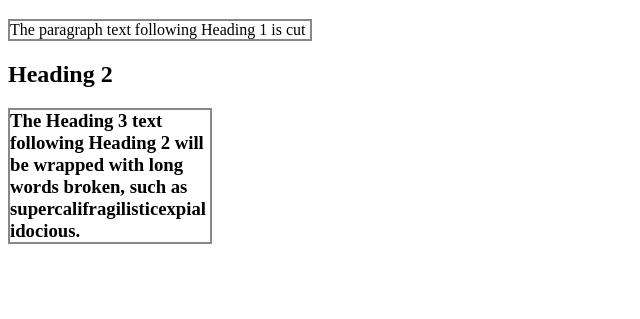
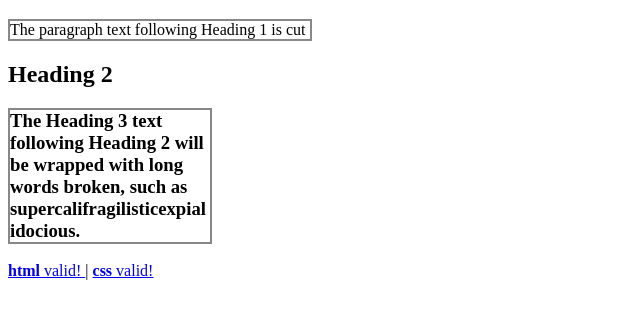
Before and after one commit to Violet6602/IDT110Work, a plain HTML site: page ciw/OL_3-1/OL_3-1.html in a window 1280 px wide. Shown: the part 61-380 px from the top of the page, without its empty margins (0-640 px from the left). Drawn offline with Linux system fonts and the light colour scheme.

Commit message:
Added some validation links

```diff
--- a/ciw/OL_3-1/OL_3-1.html
+++ b/ciw/OL_3-1/OL_3-1.html
@@ -32,5 +32,13 @@ The paragraph text following Heading 1 is cut off with an elipsis.
 The Heading 3 text following Heading 2 will be wrapped with long words broken, such as supercalifragilisticexpialidocious.
 </h3>
 
+<footer>
+<a href="http://validator.w3.org/check?uri=https://violet6602.github.io/IDT110Work/ciw/OL_3-1/OL_3-1.html">
+<strong> html </strong> valid! </a> |
+<a
+href="http://jigsaw.w3.org/css-validator/validator?uri=https://violet6602.github.io/IDT110Work/ciw/OL_3-1/OL_3-1.html?profile=css3">
+<strong> css </strong> valid! </a>
+</footer>
+
 </body>
 </html>
```
Also changed, not shown: ciw/Lab_3-3/Lab_3-3/index.html (+6 -0 lines), ciw/Lab_3-4/index.html (+5 -0 lines).
